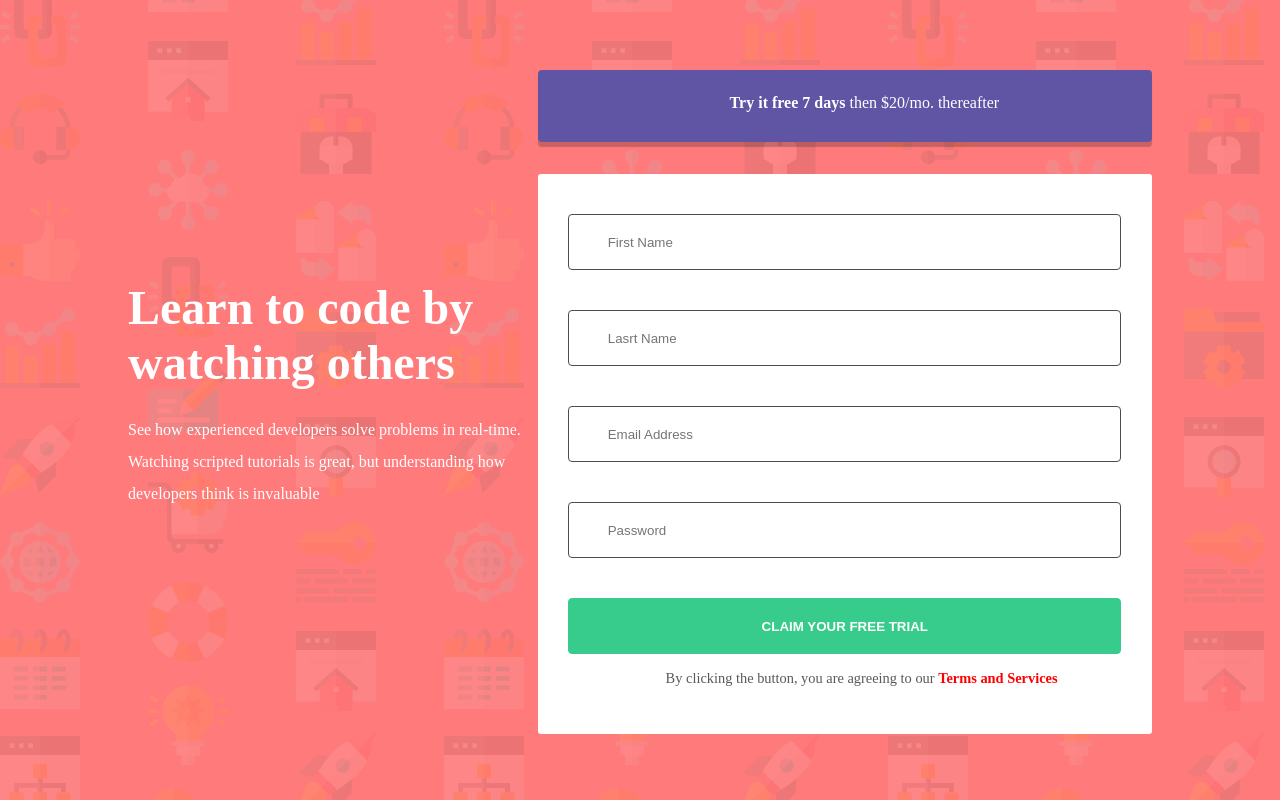
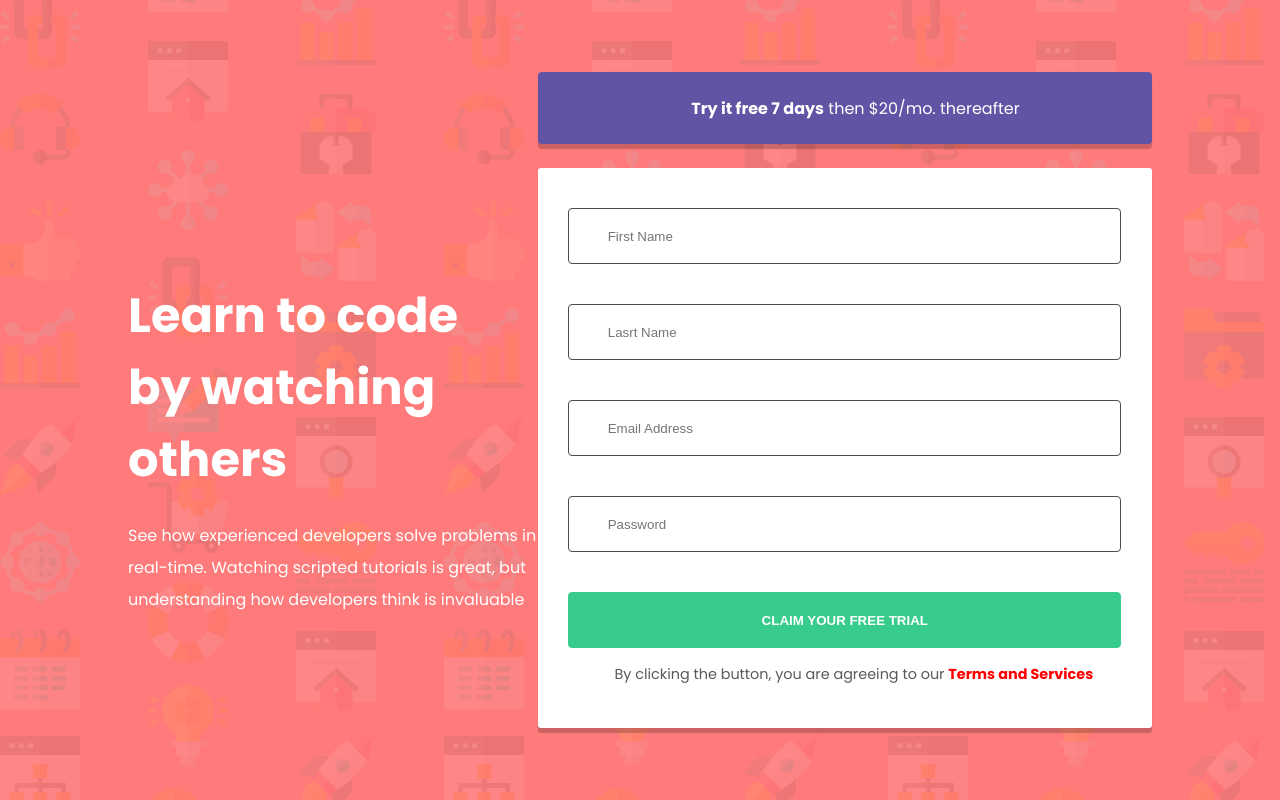
Before and after one commit to Marius-Diran/Learn-to-code, a plain HTML site: page index.html in a window 1280 px wide. Drawn offline with Linux system fonts and the light colour scheme.

Commit message:
Added new files

```diff
--- a/learn.css
+++ b/learn.css
@@ -1,3 +1,5 @@
+@import url('https://fonts.googleapis.com/css2?family=Poppins:wght@400;500;600;700&display=swap');
+
 *{
     padding: 0;
     margin: 0;
@@ -7,6 +9,7 @@
 body{
     background-image: url("images/bg-intro-desktop.png");
     background-color: hsl(0, 100%, 74%);
+    font-family: 'Poppins', sans-serif;
 }
 
 .container{
@@ -39,12 +42,12 @@
     border-radius: 4px;
     background-color: hsl(248, 32%, 49%);
     box-shadow: 0 5px 1px hsla(0, 0%, 0%, 0.2);
-    margin: -55vh 0vw 0 0;
+    margin: -68vh 0vw 0 0;
     box-sizing: border-box;
 }
 
 .p-1 p{
-    padding: 3vh 0 0 15vw;
+    padding: 3vh 0 0 12vw;
 }
 
 .my-form{
@@ -53,7 +56,8 @@
     background-color: hsl(0, 0%, 100%);
     width: 60%;
     height: 70vh;
-    margin: -42vh 0 0 0;
+    margin: -56vh 0 0 0;
+    box-shadow: 0 5px 1px hsla(0, 0%, 0%, 0.2);
 }
 
 .my-form input[type="text"]{
@@ -97,7 +101,7 @@
 .my-form p{
     color: hsl(0, 0%, 35%);
     font-size: 0.9rem;
-    padding: 0 0 0 10vw;
+    padding: 0 0 0 6vw;
 }
 
 .tc{
@@ -116,7 +120,7 @@
 
     .contents h1{
         font-size: 8vw;
-        margin: 8vh 0 3vh 12vw;
+        margin: 8vh 0 3vh 7.5vw;
         width: 100%;
     }
 
```
